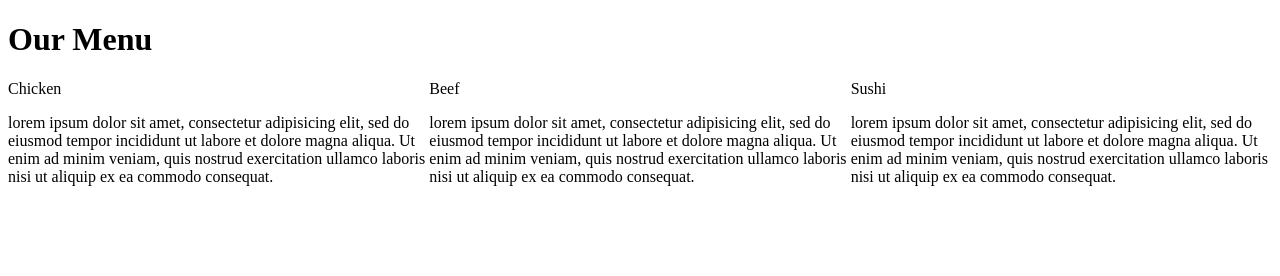
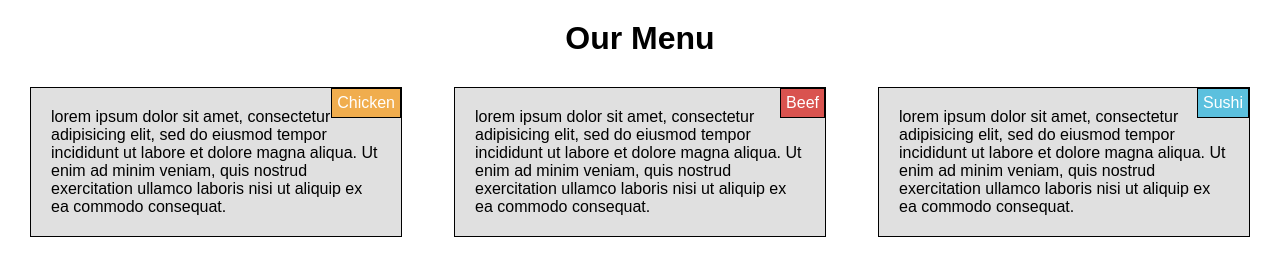
Before and after one commit to mateoudla/coursera-test, a plain HTML site: page module2-solution/index.html in a window 1280 px wide. Drawn offline with Linux system fonts and the light colour scheme.

Commit message:
retorno de solucion

```diff
--- a/module2-solution/css/styles.css
+++ b/module2-solution/css/styles.css
@@ -1,54 +1,74 @@
-section {
-  border: 1px solid black;
-  background-color: #f0f0f0;
-  padding: 20px;
-  box-sizing: border-box;
-  position: relative;
+* {
+    box-sizing: border-box;
+    margin: 0;
+    padding: 0;
 }
 
-section h2 {
-  position: absolute;
-  top: 10px;
-  right: 10px;
-  background-color: #ffcc00;
-  padding: 5px;
-  border: 1px solid black;
-  margin: 0;
+body {
+    font-family: Arial, sans-serif;
+    padding: 20px;
 }
 
-section p {
-  margin-top: 40px;
+h1 {
+    text-align: center;
+    margin-bottom: 20px;
 }
 
+.section-container {
+    display: flex;
+    flex-wrap: wrap;
+    justify-content: space-between;
+}
+
+.section {
+    background-color: #e0e0e0;
+    border: 1px solid black;
+    padding: 20px;
+    margin: 10px;
+    position: relative;
+    flex: 1;
+}
+
+.section-title {
+    background-color: #d9534f;
+    color: white;
+    padding: 5px;
+    position: absolute;
+    top: 0;
+    right: 0;
+    border: 1px solid black;
+}
+
+#section1 .section-title {
+    background-color: #f0ad4e;
+}
+
+#section2 .section-title {
+    background-color: #d9534f;
+}
+
+#section3 .section-title {
+    background-color: #5bc0de;
+}
 
 @media (min-width: 992px) {
-  .section-container {
-    display: flex;
-  }
-
-  section {
-    width: 33.33%;
-    float: left;
-  }
+    .section {
+        flex: 1;
+        max-width: 30%;
+    }
 }
 
 @media (min-width: 768px) and (max-width: 991px) {
-  .section-container {
-    display: flex;
-    flex-wrap: wrap;
-  }
-
-  section {
-    width: 50%;
-  }
-
-  section:nth-child(3) {
-    width: 100%;
-  }
+    .section {
+        flex: 1 1 45%;
+    }
+    #section3 {
+        flex: 1 1 100%;
+    }
 }
 
 @media (max-width: 767px) {
-  section {
-    width: 100%;
-  }
+    .section {
+        flex: 1 1 100%;
+    }
 }
```
Also changed, not shown: 1 other file.
